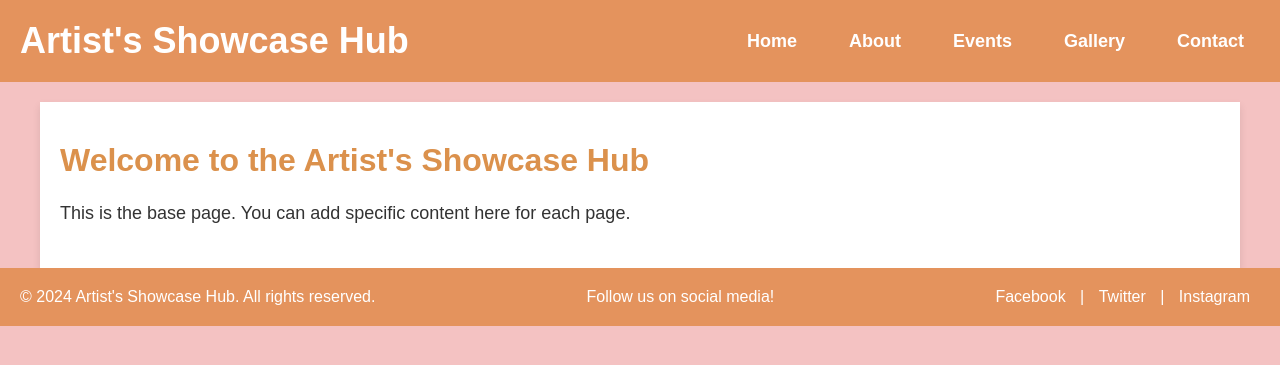
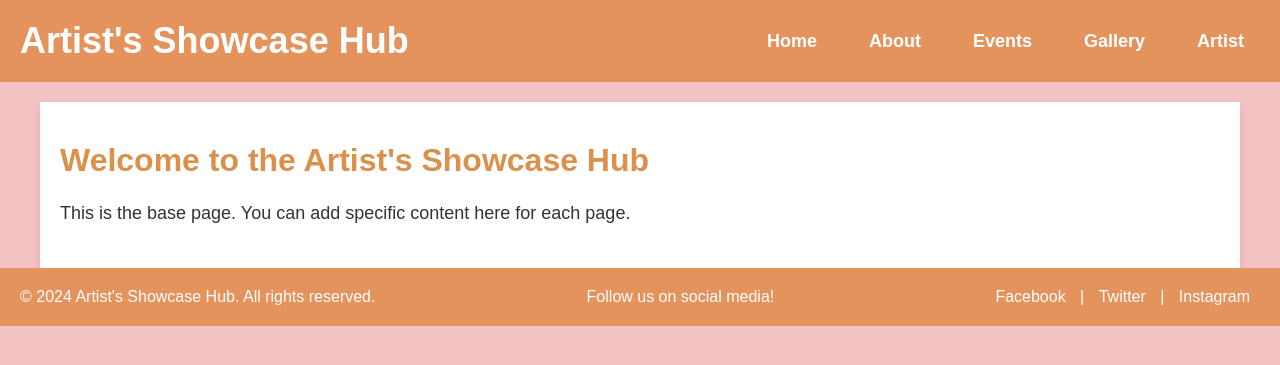
Before and after one commit to MSTtaslimaakter/artists_showcase_hub, a Python web app: template template/base.html in a window 1280 px wide. Shown: the top 365 px of the page. Run offline with Jinja, Linux system fonts and the light colour scheme; the template is opened without the code that fills it, so the values that code supplies are empty.

Commit message:
new new new

```diff
--- a/template/base.html
+++ b/template/base.html
@@ -17,7 +17,7 @@
                     <li><a href="about.html">About</a></li>
                     <li><a href="events.html">Events</a></li>
                     <li><a href="gallery.html">Gallery</a></li>
-                    <li><a href="contact.html">Contact</a></li>
+                    <li><a href="artist_profile.html">Artist</a></li>
                 </ul>
             </nav>
         </div>
```
